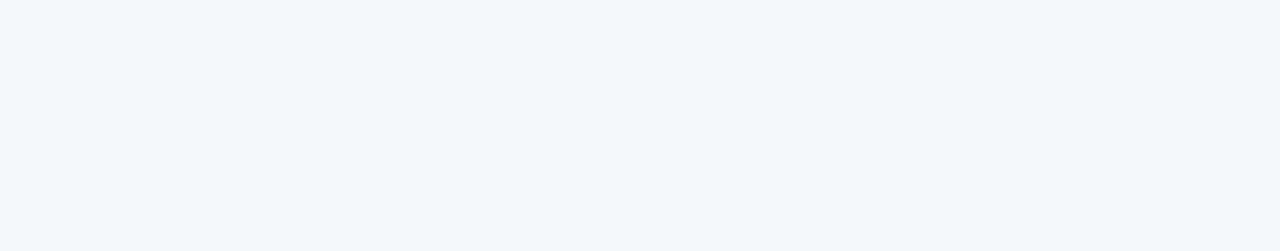
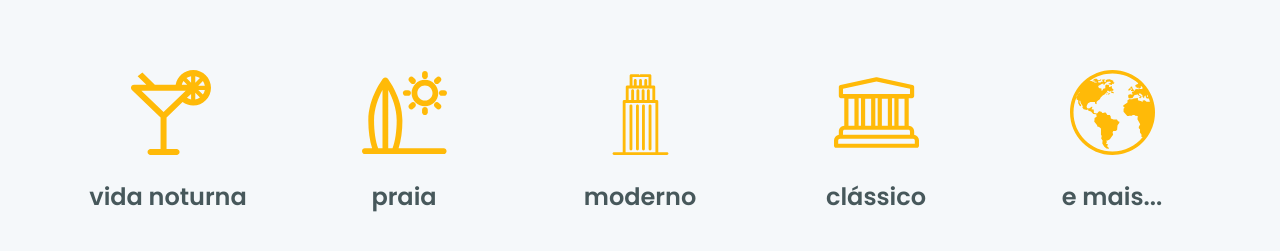
Before and after one commit to Jonathas-bonfim/worldtripe, a Next.js app: page / in a window 1280 px wide. Shown: the part 493-744 px from the top of the page. Built offline with nearby package versions, Linux system fonts and the light colour scheme.

Commit message:
peculiarities

```diff
--- /dev/null
+++ b/src/pages/components/Peculiarities/index.tsx
@@ -0,0 +1,36 @@
+import { Flex, Grid, GridItem } from "@chakra-ui/layout";
+import Peculiarity from "./peculiarity";
+
+
+export default function Peculiaritys() {
+  return (
+    <Grid
+      templateColumns={["1fr 1fr", "1fr 1fr", "1fr 1fr", "repeat(5, 1fr)"]}
+      w="100%"
+      justifyContent="space-between"
+      alignItems="center"
+      mt={["10", "32"]}
+      mx="auto"
+      maxW="1160px"
+      flexWrap="wrap"
+      gap={[1, 5]}
+    >
+
+      <GridItem>
+        <Peculiarity icon="cocktail" text="vida noturna" />
+      </GridItem>
+      <GridItem>
+        <Peculiarity icon="surf" text="praia" />
+      </GridItem>
+      <GridItem>
+        <Peculiarity icon="building" text="moderno" />
+      </GridItem>
+      <GridItem>
+        <Peculiarity icon="museum" text="clássico" />
+      </GridItem>
+      <GridItem colSpan={[2, 2, 2, 1]}>
+        <Peculiarity icon="earth" text="e mais..." />
+      </GridItem>
+    </Grid>
+  )
+}
--- /dev/null
+++ b/src/pages/components/Peculiarities/peculiarity.tsx
@@ -0,0 +1,20 @@
+import { Flex, Image, Text, useBreakpointValue } from "@chakra-ui/react";
+
+interface PeculiarityProps {
+  icon: string;
+  text: string;
+}
+
+export default function Peculiarity({icon, text}:PeculiarityProps ) {
+  const isMobile = useBreakpointValue({
+    base:false,
+    sm:true
+  })
+
+  return (
+      <Flex direction={["row","column"]} align="center" justify="center">
+        {isMobile ? <Image src={`/icons/${icon}.svg`} w="85px" h="85px" mb="6" /> : <Text color="yellow.400" fontSize="4xl" mr="2">•</Text>}
+        <Text fontWeight="600" color="gray.700" fontSize={["md", "xl","2xl"]}>{text}</Text>
+      </Flex>
+  )
+}
--- a/src/pages/index.tsx
+++ b/src/pages/index.tsx
@@ -1,6 +1,7 @@
 import { Flex } from "@chakra-ui/react";
 import Banner from "./components/Banner";
 import Header from "./components/Header";
+import Peculiaritys from "./components/Peculiarities";
 
 
 export default function Home() {
@@ -8,6 +9,7 @@ export default function Home() {
     <Flex direction="column">
       <Header />
       <Banner />
+      <Peculiaritys />
     </Flex>
   )
 }
```
